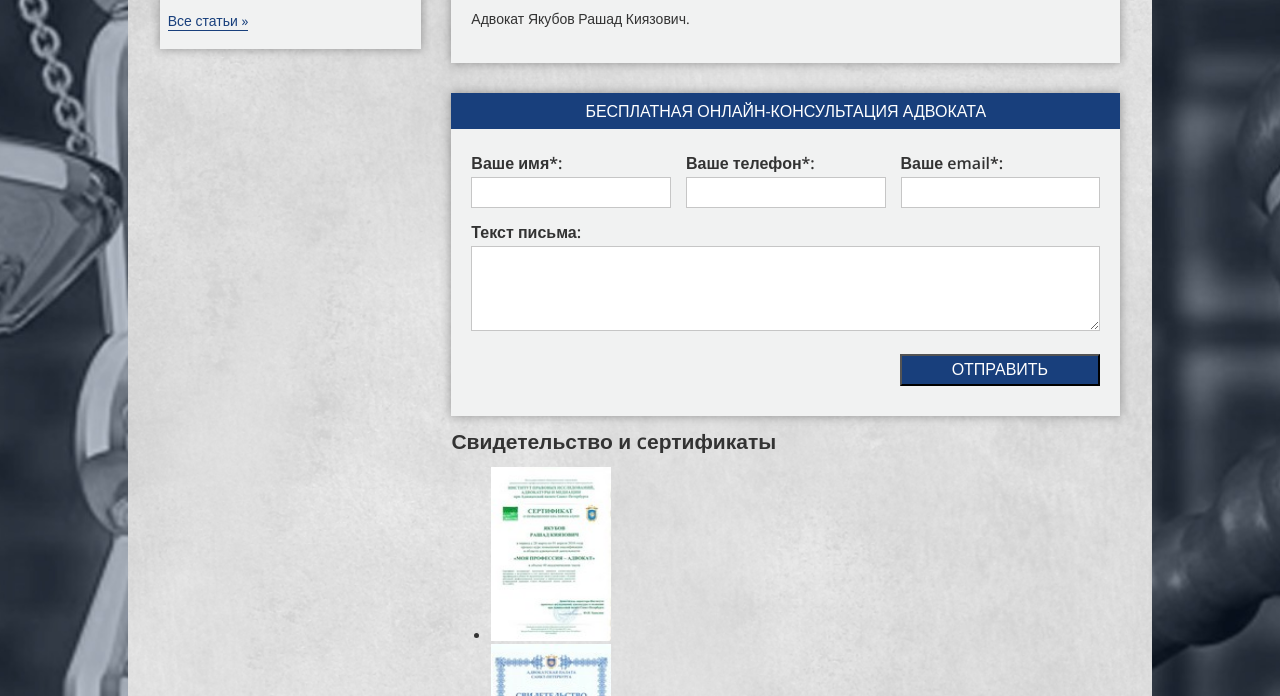
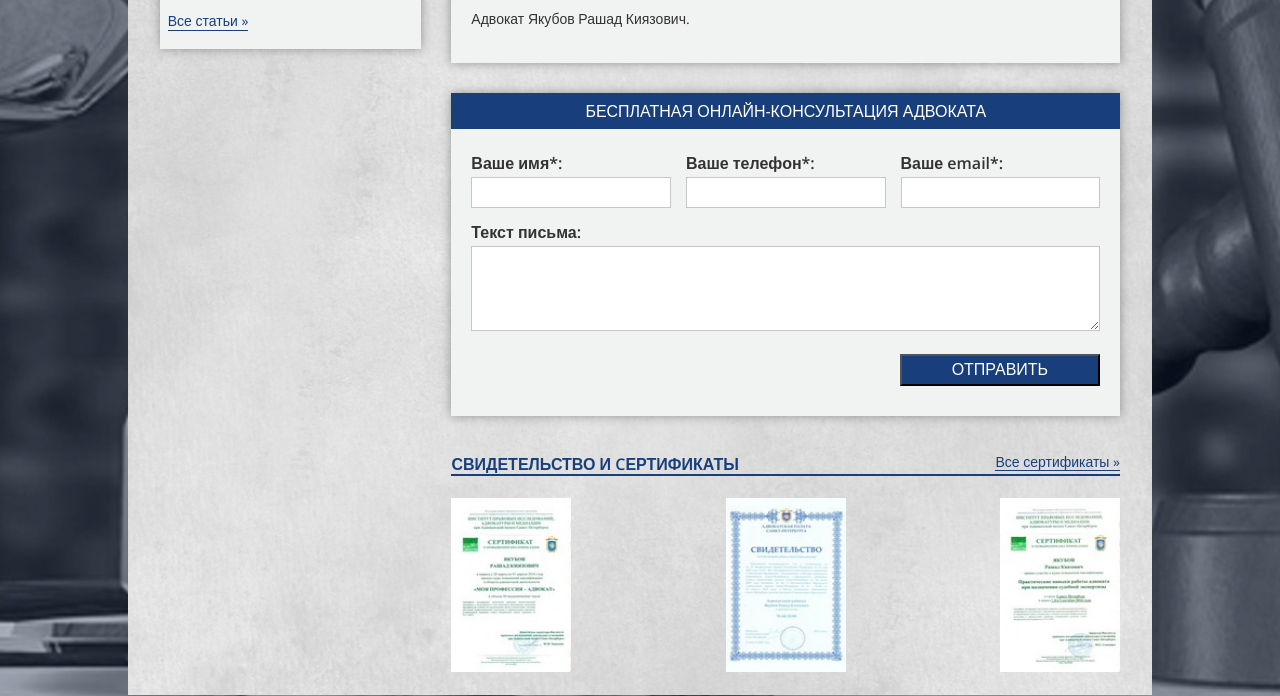
Before and after one commit to cybersunt/advokat-jakubov, a website: page source/markup/index.pug in a window 1280 px wide. Shown: the part 1770-2466 px from the top of the page. Drawn offline with nearby package versions, Linux system fonts and the light colour scheme; files that its build step writes are made by us from their sources; files whose address does not match are found by name.

Commit message:
Add styles for certificates

```diff
--- a/source/markup/index.pug
+++ b/source/markup/index.pug
@@ -83,14 +83,16 @@ block content
               button.feedback__send(type='submit') Отправить
 
         section.certificates
-          h2.certificates__name Свидетельство и cертификаты
-          ul.certificates__list
-            each certificate, value in certificates
-              li.certificates__item
-                a(href= certificate.link, aria-label='Увеличить фото').certificates__link
-                  picture.certificates__thumb
-                  //- source(srcset= certificate.web, type='image/webp')
-                  img(src= certificate.img, alt= certificate.alt,  width="120" height="174")
+          .certificates__wrap
+            h2.certificates__name Свидетельство и cертификаты
+            a(href="#", aria-label='Посмотреть все сертификаты').certificates__all-link Все сертификаты »
+            ul.certificates__list
+              each certificate, value in certificates
+                li.certificates__item
+                  a(href= certificate.link, aria-label='Увеличить фото').certificates__link
+                    picture.certificates__thumb
+                    //- source(srcset= certificate.web, type='image/webp')
+                    img(src= certificate.img, alt= certificate.alt,  width="120" height="174")
   footer.footer
     .footer__wrap
 
--- /dev/null
+++ b/source/styles/blocks/certificates.scss
@@ -0,0 +1,23 @@
+.certificates__wrap {
+  padding-bottom: 20px;
+  position: relative;
+}
+
+.certificates__list {
+  @include ul-line;
+  flex-wrap: wrap;
+  justify-content: space-between;
+}
+
+.certificates__name {
+  @include heading-sidebar;
+  margin-top: 0;
+  margin-bottom: 25px;
+}
+
+.certificates__all-link {
+  @include article-link;
+  position: absolute;
+  top: 8px;
+  right: 0;
+}
--- a/source/styles/blocks/feedback.scss
+++ b/source/styles/blocks/feedback.scss
@@ -1,3 +1,7 @@
+.feedback {
+  margin-bottom: 30px;
+}
+
 .feedback__wrap {
   @include case;
   padding-bottom: 30px;
@@ -7,12 +11,13 @@
   display: flex;
   flex-wrap: wrap;
   justify-content: flex-end;
-  padding-top: 25px;
 }
 
 .feedback__name {
   @include heading;
+  margin-bottom: 25px;
 }
+
 
 .feedback__layout {
   width: 100%;
--- a/source/styles/path/style.scss
+++ b/source/styles/path/style.scss
@@ -12,3 +12,4 @@
 @import '../blocks/cms-content.scss';
 @import '../blocks/advantages.scss';
 @import '../blocks/feedback.scss';
+@import '../blocks/certificates.scss';
```
Also changed, not shown: public/index.html.
